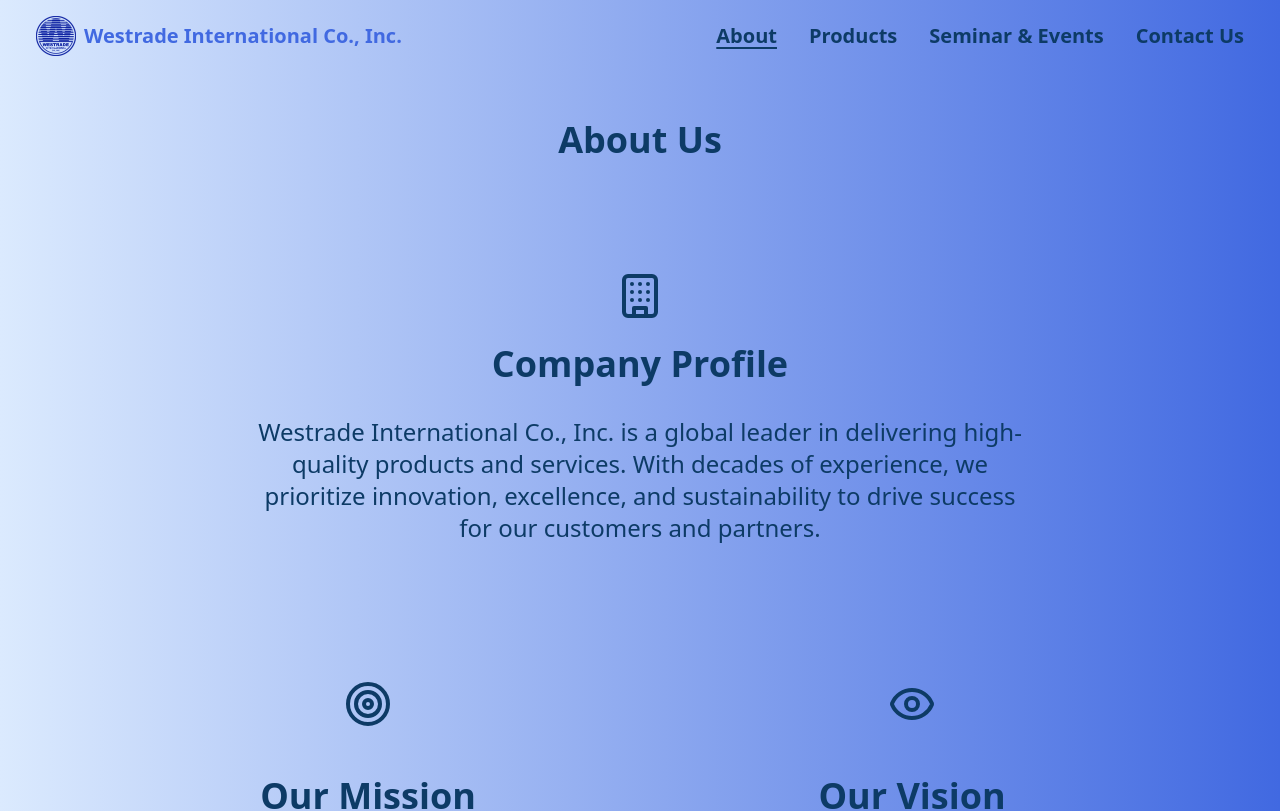
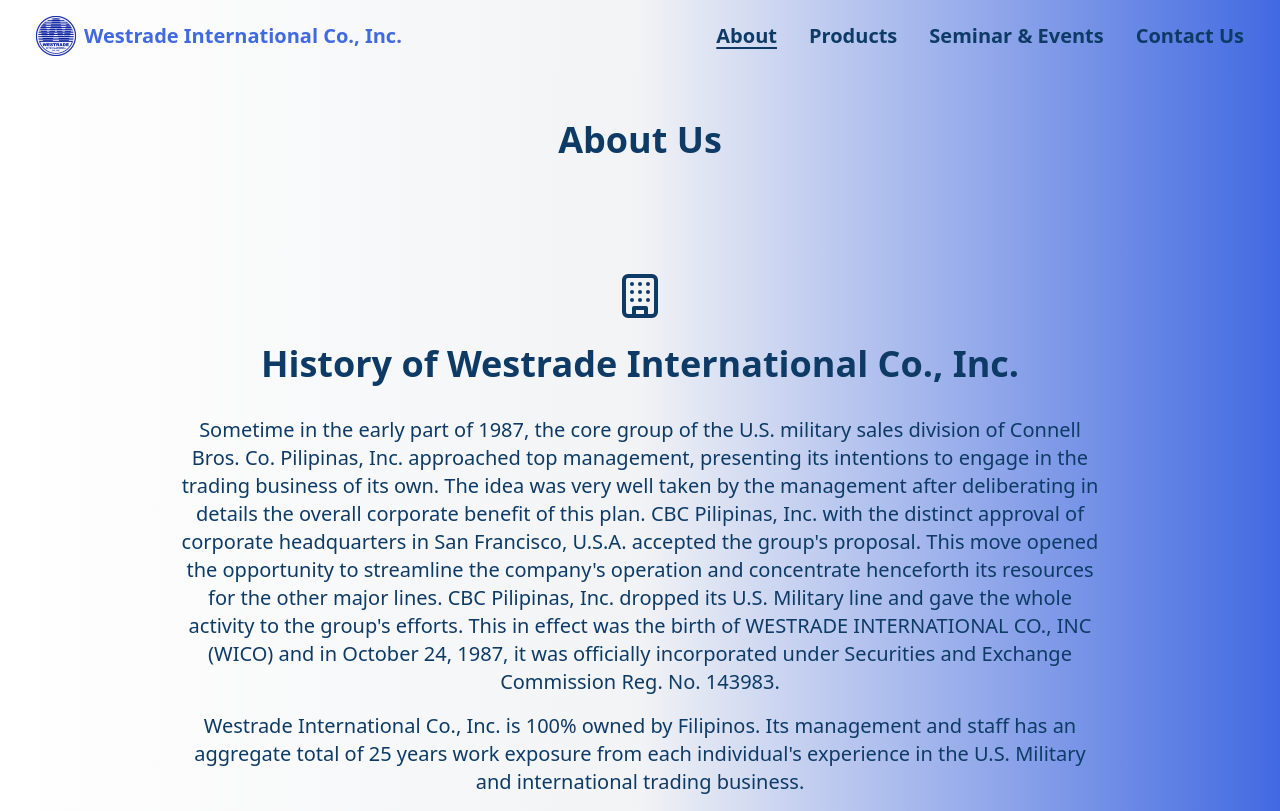
Before and after one commit to arexonmortel/westrade_international, a React (Vite) app: page /about in a window 1280 px wide. Shown: the top 811 px of the page. Built offline with nearby package versions, Linux system fonts and the light colour scheme.

Commit message:
updated ui/ux

```diff
--- a/src/App.jsx
+++ b/src/App.jsx
@@ -8,7 +8,7 @@
 function App() {
   return (
     <Router>
-      <div className="flex flex-col min-h-screen bg-gradient-to-r from-blue-100 to-royalBlue ">
+      <div className="flex flex-col min-h-screen bg-gradient-to-r from-white via-lightBlue to-royalBlue">
         <Header />
         <main className="flex-grow z-40 flex items-center justify-center">
           <Routes>
--- a/src/api/data.js
+++ b/src/api/data.js
@@ -1,2 +1,3 @@
 
 export const office = "https://www.google.com/maps/embed?pb=!1m18!1m12!1m3!1d1930.6124141279095!2d121.06078765640378!3d14.586260892222372!2m3!1f0!2f0!3f0!3m2!1i1024!2i768!4f13.1!3m3!1m2!1s0x3397c81732bb3087%3A0x24a54621a7ea5a71!2sRaffles%20Corporate%20Center!5e0!3m2!1sen!2sph!4v1727146102841!5m2!1sen!2sph"
+export const warehouse ="https://www.google.com/maps/embed?pb=!1m18!1m12!1m3!1d476.49833780254994!2d121.12020286416865!3d14.585797954406122!2m3!1f0!2f0!3f0!3m2!1i1024!2i768!4f13.1!3m3!1m2!1s0x3397c7816c000001%3A0x6386278ec4623345!2sBayanihan%20Village!5e0!3m2!1sen!2sph!4v1728015830586!5m2!1sen!2sph"
--- a/src/components/Header.jsx
+++ b/src/components/Header.jsx
@@ -12,12 +12,16 @@
     config: { tension: 220, friction: 20 },
   });
 
+  const scrollTop = () => {
+    window.scrollTo({ top: 0, behavior: 'smooth' });
+  }
+
   return (
-    <header className={`sticky z-50 bg-gradient-to-r from-blue-100 to-royalBlue top-0 text-darkBlue font-semibold min-h-14  p-5 md:py-2  `}>
+    <header className={`sticky z-50 bg-gradient-to-r from-white via-lightBlue to-royalBlue top-0 text-darkBlue font-semibold min-h-14  p-5 md:py-2  `}>
       <div className="container mx-auto md:px-4 md:py-2 flex items-center mr-auto">
           {/* Company Logo and Name */}
           <NavLink to= '/'>
-          <div className="flex items-center justify-center">
+          <div className="flex items-center justify-center" onClick={scrollTop}>
           <img src={logo} alt="Westrade Logo" className="h-10 w-10 mr-2" />
           <p className="text-sm md:text-xl font-bold text-royalBlue">Westrade International Co., Inc.</p>
         </div>
@@ -29,18 +33,19 @@
             <NavLink
               to="/about"
               className={({ isActive }) =>
-                `max-w-fit relative hover:no-underline before:absolute before:bottom-0 before:left-0 before:h-[2px] before:w-full before:bg-darkBlue before:origin-left before:scale-x-0 hover:before:scale-x-100 before:transition-transform before:duration-300 ${
-                  isActive ? 'underline underline-offset-4' : ''
+                `max-w-fit relative hover:no-underline hover:text-white before:absolute before:bottom-0 before:left-0 before:h-[2px] before:w-full before:bg-white before:origin-left before:scale-x-0 hover:before:scale-x-100 before:transition-transform before:duration-300 ${
+                  isActive ? 'underline underline-offset-4 ' : ''
                 }`
               }
             >
               About
             </NavLink>
             <a
+                onClick = {scrollTop}
                 href="https://www.facebook.com/photo/?fbid=252139054908127&set=a.252139011574798"  // WESTRADE FB page link
                 target="_blank"  // Opens the link in a new tab
                 rel="noopener noreferrer"  // Security feature for external links
-              className="max-w-fit relative hover:no-underline before:absolute before:bottom-0 before:left-0 before:h-[2px] before:w-full before:bg-darkBlue before:origin-left before:scale-x-0 hover:before:scale-x-100 before:transition-transform before:duration-300 "
+              className="max-w-fit relative hover:no-underline hover:text-white before:absolute before:bottom-0 before:left-0 before:h-[2px] before:w-full before:bg-white before:origin-left before:scale-x-0 hover:before:scale-x-100 before:transition-transform before:duration-300 "
             >
               Products
             </a>
@@ -48,14 +53,15 @@
                 href="https://www.facebook.com/WestradeInternationalCoInc/photos_albums"  // WESTRADE FB page link
                 target="_blank"  // Opens the link in a new tab
                 rel="noopener noreferrer"  // Security feature for external links
-              className="max-w-fit relative hover:no-underline before:absolute before:bottom-0 before:left-0 before:h-[2px] before:w-full before:bg-darkBlue before:origin-left before:scale-x-0 hover:before:scale-x-100 before:transition-transform before:duration-300 "
+              className="max-w-fit relative hover:no-underline hover:text-white before:absolute before:bottom-0 before:left-0 before:h-[2px] before:w-full before:bg-white before:origin-left before:scale-x-0 hover:before:scale-x-100 before:transition-transform before:duration-300 "
             >
               Seminar & Events
             </a>
             <NavLink
+              onClick={scrollTop}
               to="/contact"
               className={({ isActive }) =>
-                `max-w-fit relative hover:no-underline before:absolute before:bottom-0 before:left-0 before:h-[2px] before:w-full before:bg-darkBlue before:origin-left before:scale-x-0 hover:before:scale-x-100 before:transition-transform before:duration-300 ${
+                `max-w-fit relative hover:no-underline hover:text-white before:absolute before:bottom-0 before:left-0 before:h-[2px] before:w-full before:bg-white before:origin-left before:scale-x-0 hover:before:scale-x-100 before:transition-transform before:duration-300 ${
                   isActive ? 'underline underline-offset-4' : ''
                 }`
               }
@@ -104,7 +110,7 @@
             to="/about"
             onClick={() => setIsMenuOpen(false)}
             className={({ isActive }) =>
-              `block py-2 text-white hover:text-gray-300 ${isActive ? 'underline' : ''}`
+              `block py-2 text-white hover:text-white ${isActive ? 'underline' : ''}`
             }
           >
             About
@@ -114,7 +120,7 @@
             target='_blank'
             rel="noopener noreferrer"
             onClick={() => setIsMenuOpen(false)}
-            className='block py-2 text-white hover:text-gray-300 '
+            className='block py-2 text-white hover:text-white '
           >
             Products
           </a>
@@ -123,7 +129,7 @@
             target='_blank'
 
             onClick={() => setIsMenuOpen(false)}
-            className="block py-2 text-white hover:text-gray-300 "
+            className="block py-2 text-white hover:text-white "
           >
             Seminars & Events
           </a>
@@ -131,7 +137,7 @@
             to="/contact"
             onClick={() => setIsMenuOpen(false)}
             className={({ isActive }) =>
-              `block py-2 text-white hover:text-gray-300 ${isActive ? 'underline' : ''}`
+              `block py-2 text-white hover:text-white ${isActive ? 'underline' : ''}`
             }
           >
             Contact Us
--- a/src/pages/About.jsx
+++ b/src/pages/About.jsx
@@ -15,14 +15,16 @@
             <Building size={48} />
           </div>
           <h2 className="text-3xl md:text-4xl font-semibold mb-6 md:mb-8 text-center">
-            Company Profile
+            History of Westrade International Co., Inc.
           </h2>
-          <p className="text-lg md:text-xl lg:text-2xl leading-relaxed text-center max-w-3xl mx-auto">
-            Westrade International Co., Inc. is a global leader in delivering
-            high-quality products and services. With decades of experience,
-            we prioritize innovation, excellence, and sustainability to drive
-            success for our customers and partners.
-          </p>
+          <p className="leading-relaxed text-lg md:text-xl text-darkBlue">
+<p  className='mb-4 leading-relaxed text-lg md:text-xl text-darkBlue text-center'>            Sometime in the early part of 1987, the core group of the U.S. military sales division of Connell Bros. Co. Pilipinas, Inc. approached top management, presenting its intentions to engage in the trading business of its own. The idea was very well taken by the management after deliberating in details the overall corporate benefit of this plan. CBC Pilipinas, Inc. with the distinct approval of corporate headquarters in San Francisco, U.S.A. accepted the group&apos;s proposal. This move opened the opportunity to streamline the company&apos;s operation and concentrate henceforth its resources for the other major lines. CBC Pilipinas, Inc. dropped its U.S. Military line and gave the whole activity to the group&apos;s efforts. This in effect was the birth of WESTRADE INTERNATIONAL CO., INC (WICO) and in October 24, 1987, it was officially incorporated under Securities and Exchange Commission Reg. No. 143983.
+</p>
+<p  className='mb-4 leading-relaxed text-lg md:text-xl text-darkBlue text-center'>            Westrade International Co., Inc. is 100% owned by Filipinos. Its management and staff has an aggregate total of 25 years work exposure from each individual&apos;s experience in the U.S. Military and international trading business.
+</p >
+            Westrade principals are strategically located in the U.S., Asia and Europe. They are all seasoned veterans in the international trading business. Aside from this, Westrade is concentrated extensively on the equipment/construction material requirements of the U.S. military bases in the Philippines. The turn-over to the Philippine Government in November 1991 of Clark Air Base and Subic Naval Base required Westrade to adopt a re-orientation on its sales activities and the company is now heavily engaged in trading activities on the Philippine domestic scene. By having an access to a world full of high quality products, Westrade is able to offer a wide range of product and materials from simple wire to complex, highly engineered electrical and mechanical appar
+<p className='mb-4 leading-relaxed text-lg md:text-xl text-darkBlue text-center'>            Today, Westrade brings it all together, supply high quality engineered products, great and small, for commercial and industrial, power generation and distribution, food and beverage, dairy, pharmaceutical, cement, sugar, chemical, oil electronic and other allied industries
+</p>          </p>
         </section>
 
         <div className="grid md:grid-cols-2 gap-12 md:gap-16">
@@ -63,6 +65,7 @@
           </section>
         </div>
       </div>
+
     </div>
   );
 };
--- a/src/pages/Home.jsx
+++ b/src/pages/Home.jsx
@@ -2,7 +2,7 @@
 
 function Home() {
   return (
-    <section className="relative bg-gradient-to-r from-blue-100 to-royalBlue py-20 w-full h-full md:h-screen">
+    <section className="relative bg-gradient-to-r  py-20 w-full h-full md:h-screen">
       <div className="container mx-auto flex flex-col md:flex-row items-center justify-between px-6 md:px-40 space-y-6 md:space-y-0">
 
         {/* Left Content: Text */}
@@ -26,7 +26,7 @@
         {/* Right Content: Logo */}
         <div className="flex justify-center md:justify-end">
           <img
-            className="rounded-full md:h-96 md:w-96 w-60 h-60 shadow-lg transform hover:scale-105 transition-all duration-500"
+            className="rounded-full md:h-96 md:w-96 w-60 h-60 shadow-lg transform hover:scale-105 transition-all duration-500 bg-lightBlue"
             src={logo}
             alt="Westrade Logo"
           />
```
Also changed, not shown: src/pages/Contact.jsx (+14 -2 lines).
